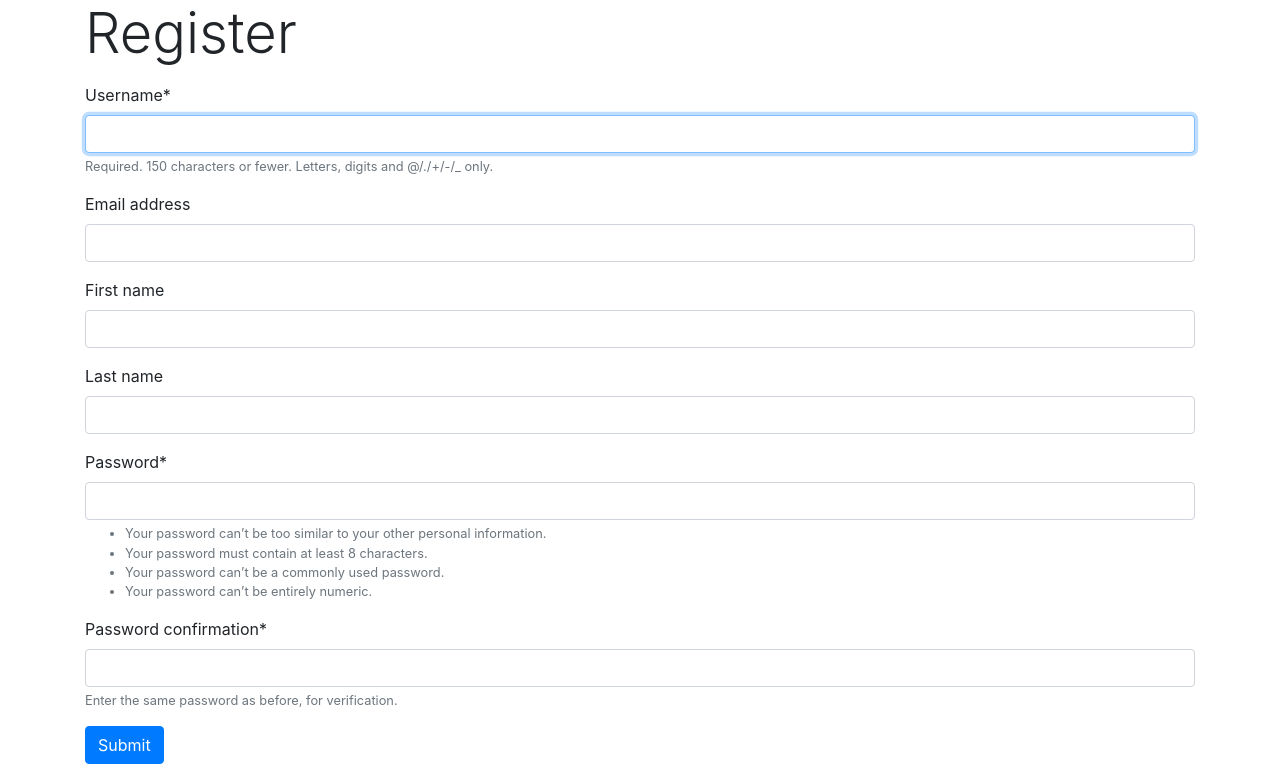
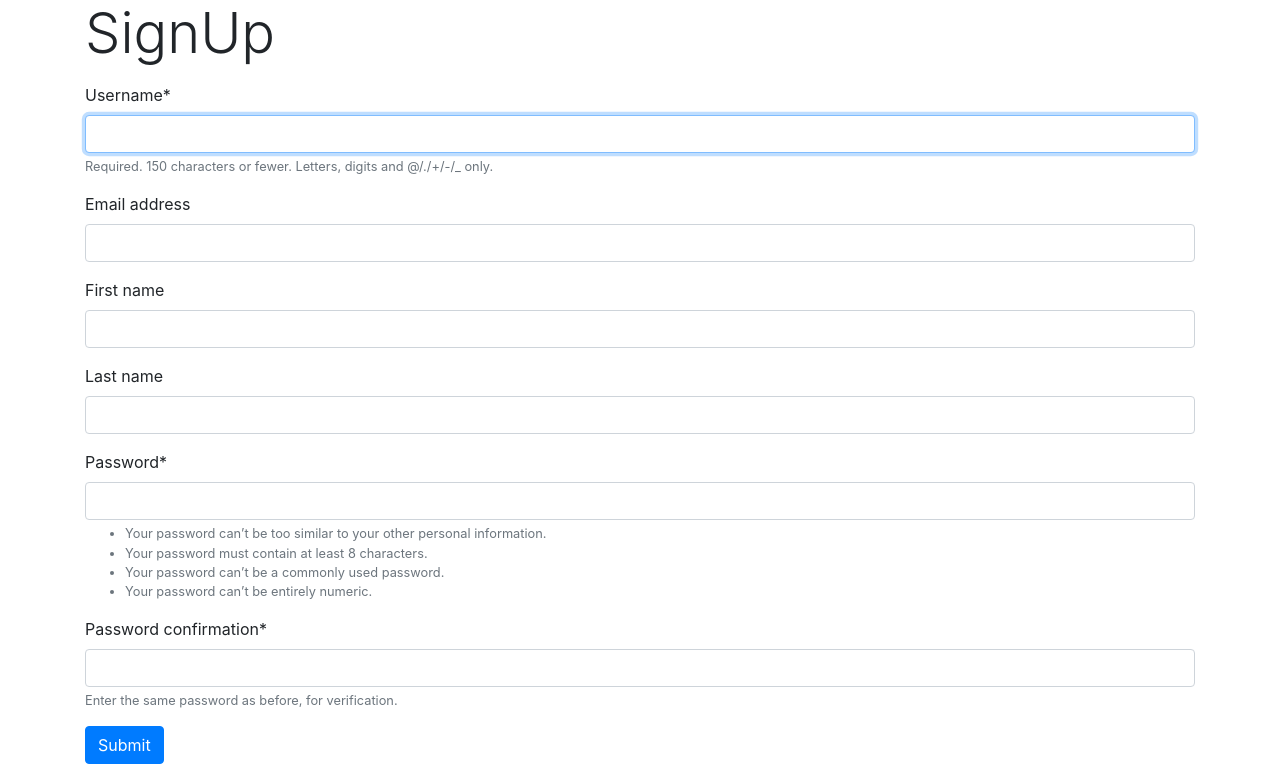
Before and after one commit to ramsheedrd/QuestNew, a Django app: page /register/ in a window 1280 px wide. Shown: the part 40-804 px from the top of the page. Run offline with Django 3.2, Linux system fonts and the light colour scheme; some libraries are stand-ins or nearby versions.

Commit message:
first commit in feature branch

```diff
--- a/first_app/templates/register.html
+++ b/first_app/templates/register.html
@@ -8,7 +8,7 @@
 
 {% block content %}
     <div class="container">
-        <p class="display-4"> Register</p>
+        <p class="display-4"> SignUp</p>
         <form action="" method="POST" enctype="multipart/form-data">
             {% csrf_token %}
             {{ form | crispy }}
```
